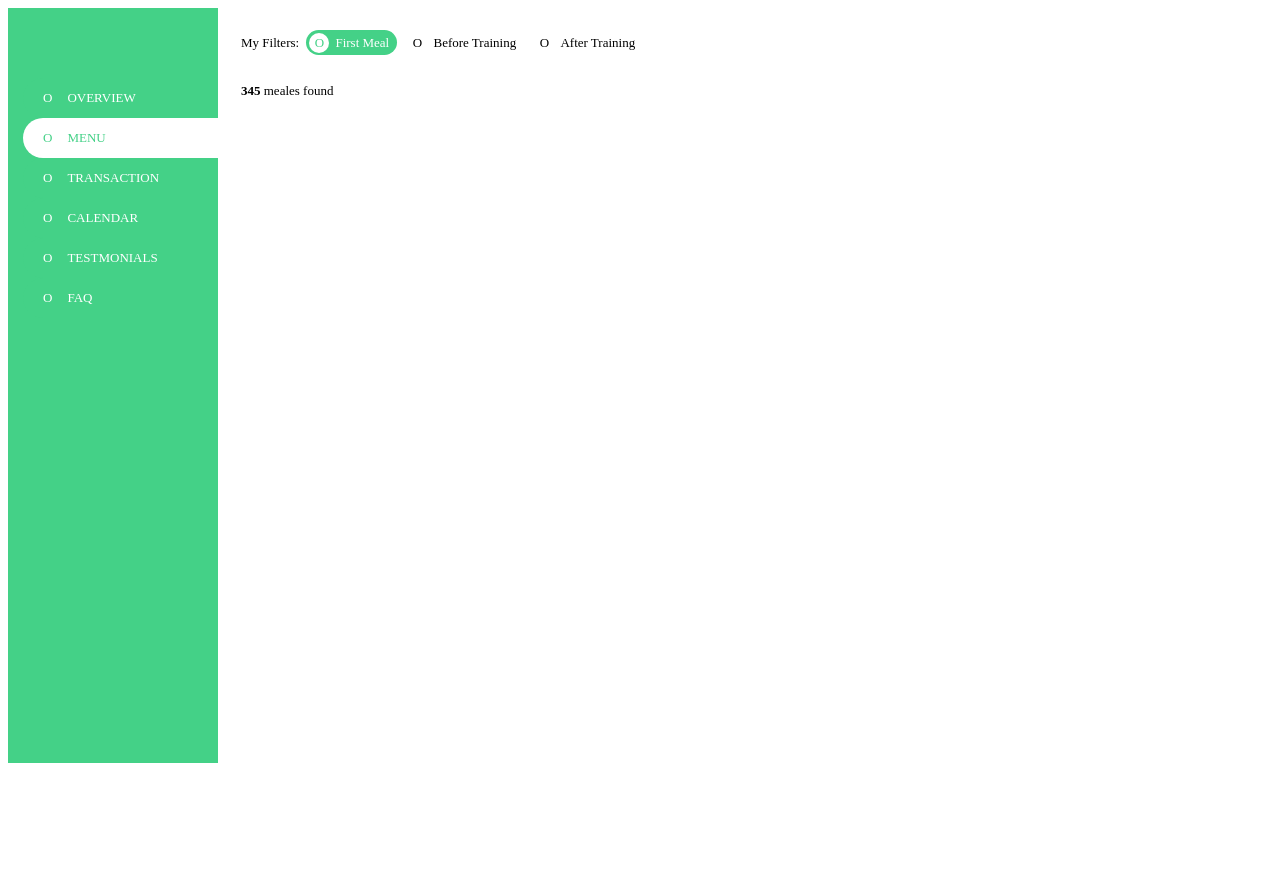
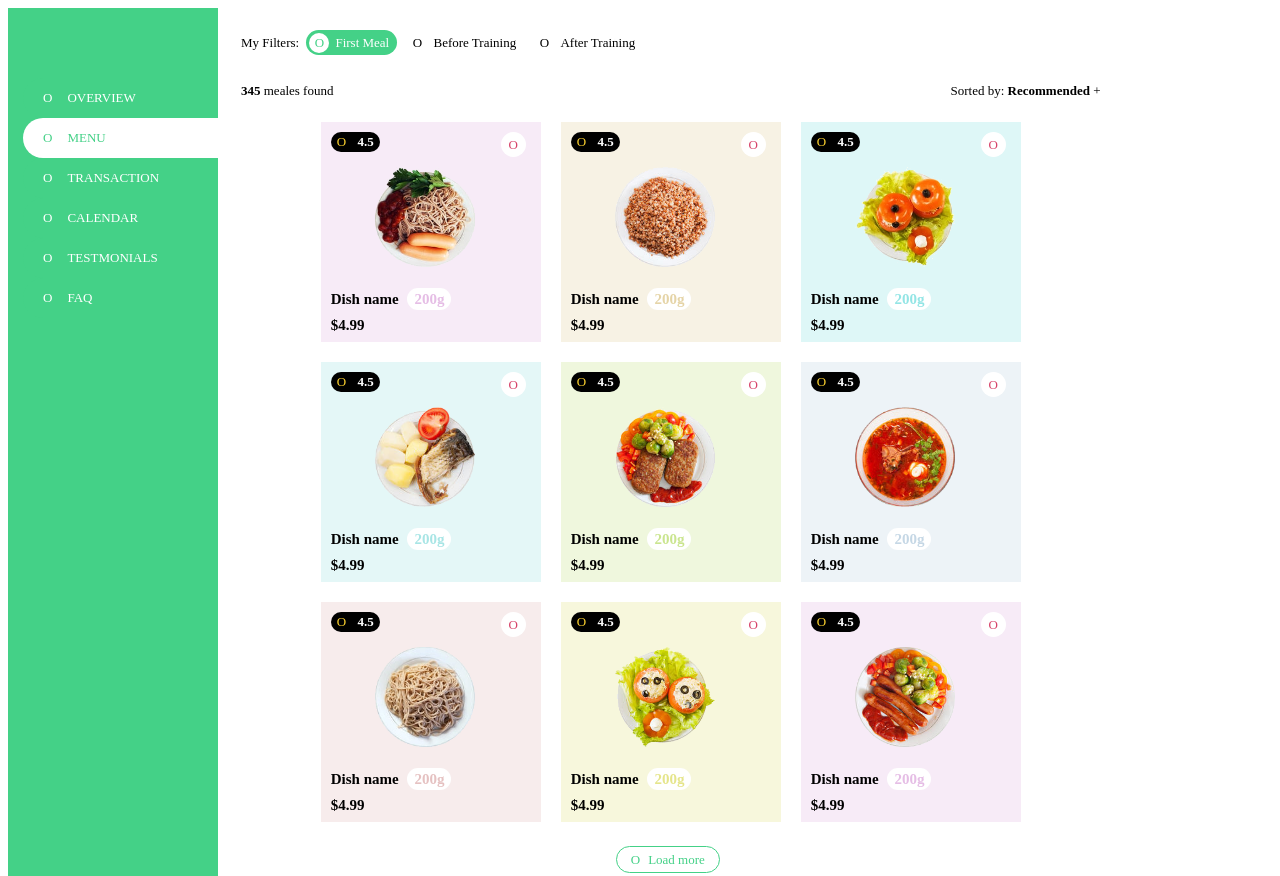
Before and after one commit to VaidasDbr/Projektas6, a website: page index.html in a window 1280 px wide. Shown: the top 876 px of the page. Before the commit the page ends 800 px from the top, so only its background shows below. Drawn offline with Linux system fonts and the light colour scheme.

Commit message:
projektas6

```diff
--- a/index.html
+++ b/index.html
@@ -6,20 +6,29 @@
     <meta name="viewport" content="width=device-width, initial-scale=1.0">
     <title>Document</title>
     <style>
-    .block {font-size: 13px; width: 195px;height: 685px; padding-top: 70px;padding-left: 15px;background-color: #44d187;}
+    .block {font-size: 13px; width: 195px;height: 1000px; padding-top: 70px;padding-left: 15px;background-color: #44d187;}
     .btn {display: block; padding: 12px 130px 12px 20px;border-radius: 25px 0px 0px 25px; color: white; background-color: #44d187;text-decoration: none;}
     .btn2 {margin-left: 15px;}
     .btn3 {color: #44d187; background-color: white;}
     .btn:hover {color: #44d187; background-color: white;}
 
-    .block2 {font-size: 13px;width: 69%;height: 755px; margin-top: -770px;margin-left:210px;
-    color: black; background-color: white;padding: 40px 23px 0px 23px;}
+    .block2 {font-size: 13px;width: 68%;height: 800px; margin-top: -1070px;margin-left:210px;
+    color: black; background-color: white;padding: 25px 23px 0px 23px;}
+    .food {display: inline-block; width: 200px;height: 200px;padding: 10px;
+    margin: 0px 10px 20px 10px;}
+    .food2 {display: inline-block; border-radius: 50px;background-color: black;color: #ffd42e;padding: 2px 6px;}
+    .food3 {width: 25px;line-height: 25px; float: right;margin-right: 5px;color: #d74369;background-color: white;text-align: center;border-radius: 50px;}
+    .food4 {background-color: white;border-radius: 50px;margin-left: 5px;
+    padding: 3px 7px;}
     .btn4 {margin-left: 4px; padding: 5px 8px 5px 8px; color: black;text-decoration: none;border-radius: 50px;}
     .btn5 {display: inline-block;width: 20px;line-height: 20px;text-align: center; border-radius: 50%;margin-left: -5px;margin-right: 6px;}
     .btn4:hover {background-color: #44d187;color: white;}
-    .btn5:hover {background-color: white;color: #44d187;}
     .btn6 {background-color: #44d187;color: white;}
     .btn7 {background-color: white;color: #44d187;}
+
+    .btn8 {padding: 5px 14px;border: 1px solid #44d187; border-radius: 50px; color: #44d187; background-color: white;text-decoration: none;}
+    .btn9 {margin-left: 8px;}
+    .btn8:hover {background-color: #44d187;color: white;}
 
     @media (max-width: 700px) {.block {width: 60px;}.btn {padding-right: 0px;}
     .btn2 {display: none;}.block2 {display: none;}}
@@ -39,8 +48,112 @@
   <a class="btn4 btn6" href="#"><span class="btn5 btn7">O</span>First Meal</a>
   <a class="btn4" href="#"><span class="btn5">O</span>Before Training</a>
   <a class="btn4" href="#"><span class="btn5">O</span>After Training</a>
-  <p style="margin-top: 30px;"><b>345 </b>meales found<span style="display: none;">
-  Sorted by: <b>Recommended</b> +</span></p>
+  <p style="margin-top: 30px;"><b>345 </b>meales found
+  <span style="float: right;">Sorted by: <b>Recommended</b> +</span></p>
+
+  <div style="display: flex;flex-wrap: wrap; justify-content: center; padding: 10px 45px;">
+
+    <div class="food" style="background-color: #F7EBF7;">
+      <div class="food2">O <span style="padding-left: 8px;color: white;"><b>4.5</b></span>
+      </div>
+      <Span class="food3">O</Span>
+      <img style="margin: 10px 44px;" src="./img/food-1.webp" alt="food" width="100px" height="100px">
+      <div style="font-size: 15px;font-weight: bold;margin-top: -5px;">
+      <p>Dish name <span class="food4" style="color: #E5BDE5;">200g</span></p>
+      <div style="margin-top: -6px;">$4.99</div>
+      </div>
+    </div>
+
+    <div class="food" style="background-color: #F7F2E4;">
+      <div class="food2">O <span style="padding-left: 8px;color: white;"><b>4.5</b></span>
+      </div>
+      <Span class="food3">O</Span>
+      <img style="margin: 10px 44px;" src="./img/food-2.webp" alt="food" width="100px" height="100px">
+      <div style="font-size: 15px;font-weight: bold;margin-top: -5px;">
+      <p>Dish name <span class="food4" style="color: #E5D4A7;">200g</span></p>
+      <div style="margin-top: -6px;">$4.99</div>
+      </div>
+    </div>
+
+    <div class="food" style="background-color: #DEF7F7;">
+      <div class="food2">O <span style="padding-left: 8px;color: white;"><b>4.5</b></span>
+      </div>
+      <Span class="food3">O</Span>
+      <img style="margin: 10px 44px;" src="./img/food-3.webp" alt="food" width="100px" height="100px">
+      <div style="font-size: 15px;font-weight: bold;margin-top: -5px;">
+      <p>Dish name <span class="food4" style="color: #93E5E5;">200g</span></p>
+      <div style="margin-top: -6px;">$4.99</div>
+      </div>
+    </div>
+
+    <div class="food" style="background-color: #E4F7F7;">
+      <div class="food2">O <span style="padding-left: 8px;color: white;"><b>4.5</b></span>
+      </div>
+      <Span class="food3">O</Span>
+      <img style="margin: 10px 44px;" src="./img/food-4.webp" alt="food" width="100px" height="100px">
+      <div style="font-size: 15px;font-weight: bold;margin-top: -5px;">
+      <p>Dish name <span class="food4" style="color: #A8E5E5;">200g</span></p>
+      <div style="margin-top: -6px;">$4.99</div>
+      </div>
+    </div>
+
+    <div class="food" style="background-color: #EFF7DD;">
+      <div class="food2">O <span style="padding-left: 8px;color: white;"><b>4.5</b></span>
+      </div>
+      <Span class="food3">O</Span>
+      <img style="margin: 10px 44px;" src="./img/food-5.webp" alt="food" width="100px" height="100px">
+      <div style="font-size: 15px;font-weight: bold;margin-top: -5px;">
+      <p>Dish name <span class="food4" style="color: #CAE58F;">200g</span></p>
+      <div style="margin-top: -6px;">$4.99</div>
+      </div>
+    </div>
+
+    <div class="food" style="background-color: #EDF3F7;">
+      <div class="food2">O <span style="padding-left: 8px;color: white;"><b>4.5</b></span>
+      </div>
+      <Span class="food3">O</Span>
+      <img style="margin: 10px 44px;" src="./img/food-6.webp" alt="food" width="100px" height="100px">
+      <div style="font-size: 15px;font-weight: bold;margin-top: -5px;">
+      <p>Dish name <span class="food4" style="color: #C5D7E5;">200g</span></p>
+      <div style="margin-top: -6px;">$4.99</div>
+      </div>
+    </div>
+
+    <div class="food" style="background-color: #F7ECEC;">
+      <div class="food2">O <span style="padding-left: 8px;color: white;"><b>4.5</b></span>
+      </div>
+      <Span class="food3">O</Span>
+      <img style="margin: 10px 44px;" src="./img/food-7.webp" alt="food" width="100px" height="100px">
+      <div style="font-size: 15px;font-weight: bold;margin-top: -5px;">
+      <p>Dish name <span class="food4" style="color: #E5C1C1;">200g</span></p>
+      <div style="margin-top: -6px;">$4.99</div>
+      </div>
+    </div>
+
+    <div class="food" style="background-color: #F7F7DC;">
+      <div class="food2">O <span style="padding-left: 8px;color: white;"><b>4.5</b></span>
+      </div>
+      <Span class="food3">O</Span>
+      <img style="margin: 10px 44px;" src="./img/food-8.webp" alt="food" width="100px" height="100px">
+      <div style="font-size: 15px;font-weight: bold;margin-top: -5px;">
+      <p>Dish name <span class="food4" style="color: #E5E58B;">200g</span></p>
+      <div style="margin-top: -6px;">$4.99</div>
+      </div>
+    </div>
+
+    <div class="food" style="background-color: #F7EBF7;">
+      <div class="food2">O <span style="padding-left: 8px;color: white;"><b>4.5</b></span>
+      </div>
+      <Span class="food3">O</Span>
+      <img style="margin: 10px 44px;" src="./img/food-9.webp" alt="food" width="100px" height="100px">
+      <div style="font-size: 15px;font-weight: bold;margin-top: -5px;">
+      <p>Dish name <span class="food4" style="color: #E5BDE5;">200g</span></p>
+      <div style="margin-top: -6px;">$4.99</div>
+      </div>
+    </div>
+
+  </div>
+  <a class="btn8" style="margin: calc(50% - 55px);" href="#">O<span class="btn9">Load more</span></a>
 </div>
 <section>
 
```
Also changed, not shown: readme.md.
